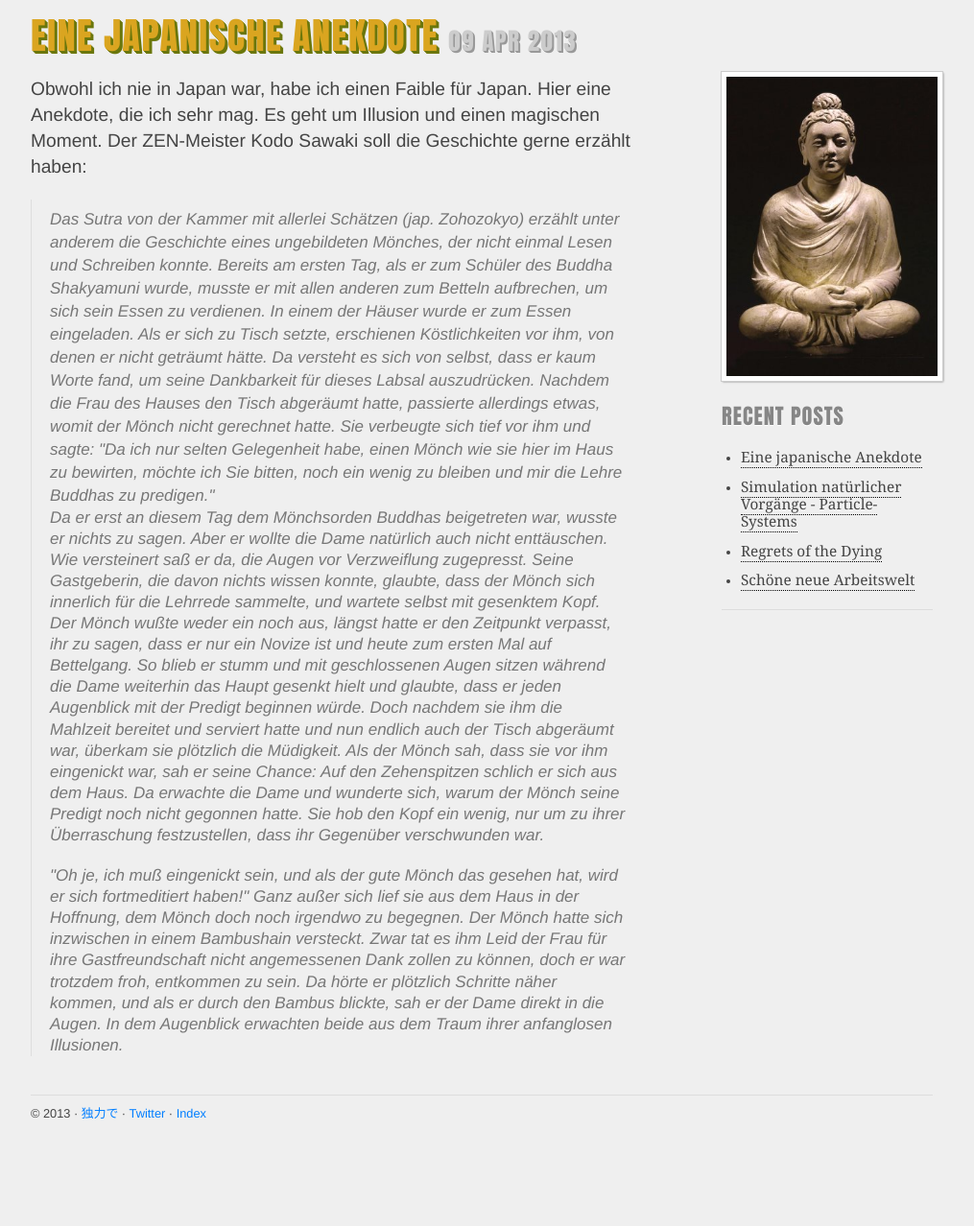
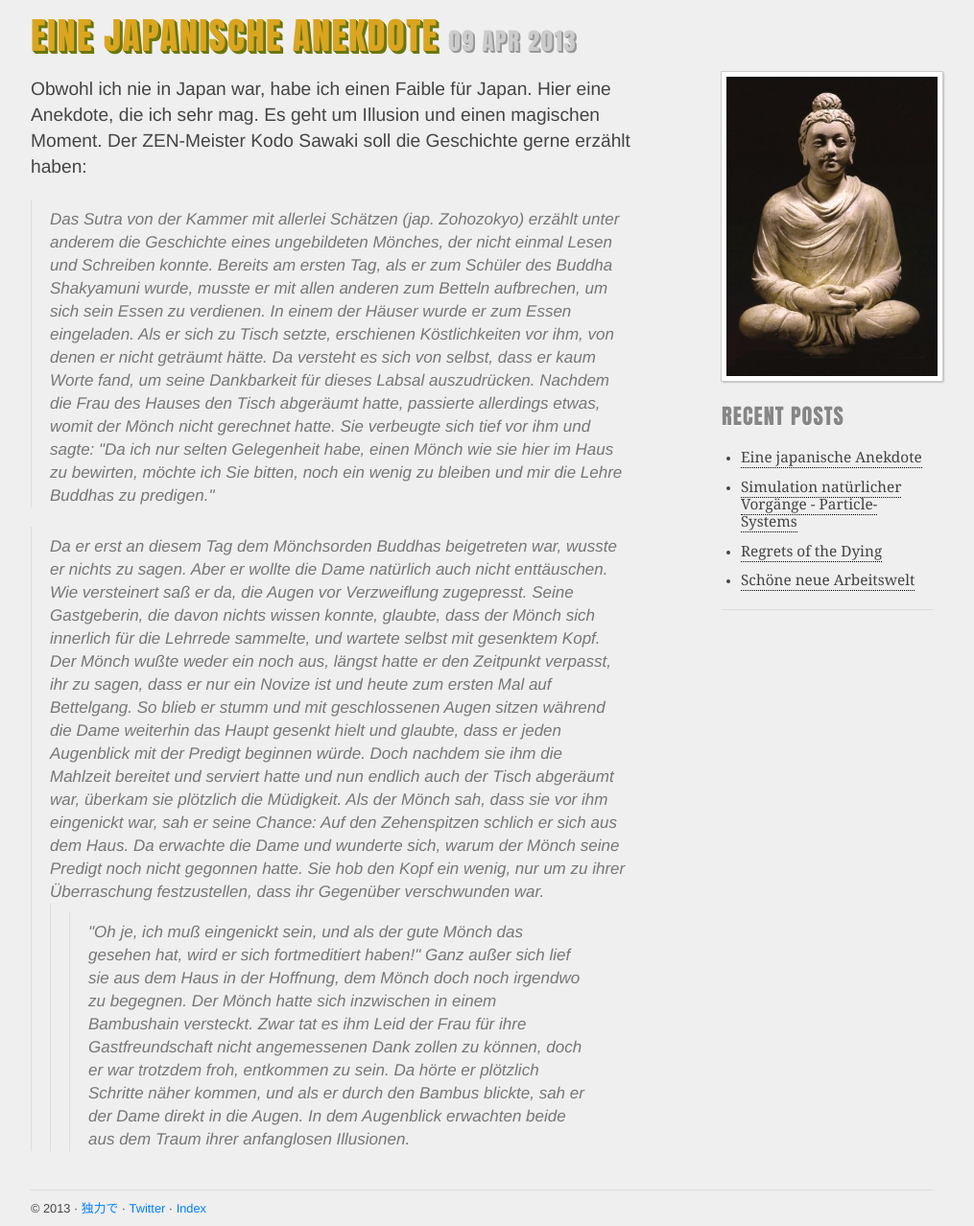
Before and after one commit to dokuryoku/dokuryoku.github.com, a Jekyll site: the page built from _posts/2013-04-09-Eine-japanische-Anekdote.html, in a window 1280 px wide. Shown: the whole page at 96% size, without its empty margins (128-1143 px from the left). Built offline with Jekyll 4.4.1, drawn with Linux system fonts in a browser that asks for light colours; before the commit the page ends 1179 px from its top, so only the background shows below that.

Commit message:
update posts

```diff
--- a/_posts/2013-04-09-Eine-japanische-Anekdote.html
+++ b/_posts/2013-04-09-Eine-japanische-Anekdote.html
@@ -18,11 +18,9 @@ dass er kaum Worte fand, um seine Dankbarkeit für dieses Labsal auszudrücken.
 die Frau des Hauses den Tisch abgeräumt hatte, passierte allerdings etwas, womit der
 Mönch nicht gerechnet hatte. Sie verbeugte sich tief vor ihm und sagte: "Da ich nur
 selten Gelegenheit habe, einen Mönch wie sie hier im Haus zu bewirten, möchte ich
-Sie bitten, noch ein wenig zu bleiben und mir die Lehre Buddhas zu predigen."
+Sie bitten, noch ein wenig zu bleiben und mir die Lehre Buddhas zu predigen."</blockquote>
 
-<p/>
-
-Da er erst an diesem Tag dem Mönchsorden Buddhas beigetreten war, wusste er nichts
+<blockquote>Da er erst an diesem Tag dem Mönchsorden Buddhas beigetreten war, wusste er nichts
 zu sagen. Aber er wollte die Dame natürlich auch nicht enttäuschen. Wie versteinert
 saß er da, die Augen vor Verzweiflung zugepresst. Seine Gastgeberin, die davon nichts
 wissen konnte, glaubte, dass der Mönch sich innerlich für die Lehrrede sammelte, und
@@ -35,11 +33,9 @@ hatte und nun endlich auch der Tisch abgeräumt war, überkam sie plötzlich die
 Als der Mönch sah, dass sie vor ihm eingenickt war, sah er seine Chance: Auf den
 Zehenspitzen schlich er sich aus dem Haus. Da erwachte die Dame und wunderte sich,
 warum der Mönch seine Predigt noch nicht gegonnen hatte. Sie hob den Kopf ein wenig,
-nur um zu ihrer Überraschung festzustellen, dass ihr Gegenüber verschwunden war.
+nur um zu ihrer Überraschung festzustellen, dass ihr Gegenüber verschwunden war.<blockquote>
 
-<p/>
-
-"Oh je, ich muß eingenickt sein, und als der gute Mönch das gesehen hat, wird er
+<blockquote>"Oh je, ich muß eingenickt sein, und als der gute Mönch das gesehen hat, wird er
 sich fortmeditiert haben!" Ganz außer sich lief sie aus dem Haus in der Hoffnung,
 dem Mönch doch noch irgendwo zu begegnen. Der Mönch hatte sich inzwischen in einem
 Bambushain versteckt. Zwar tat es ihm Leid der Frau für ihre Gastfreundschaft nicht
```
